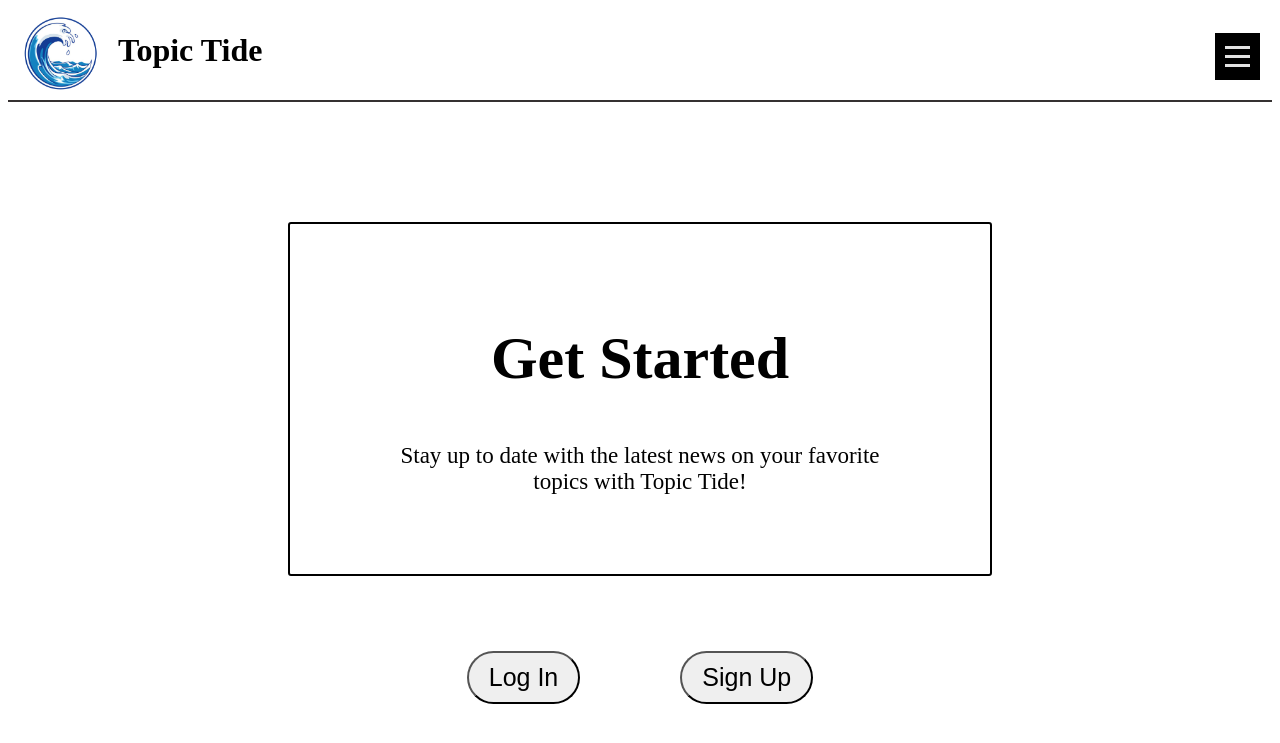
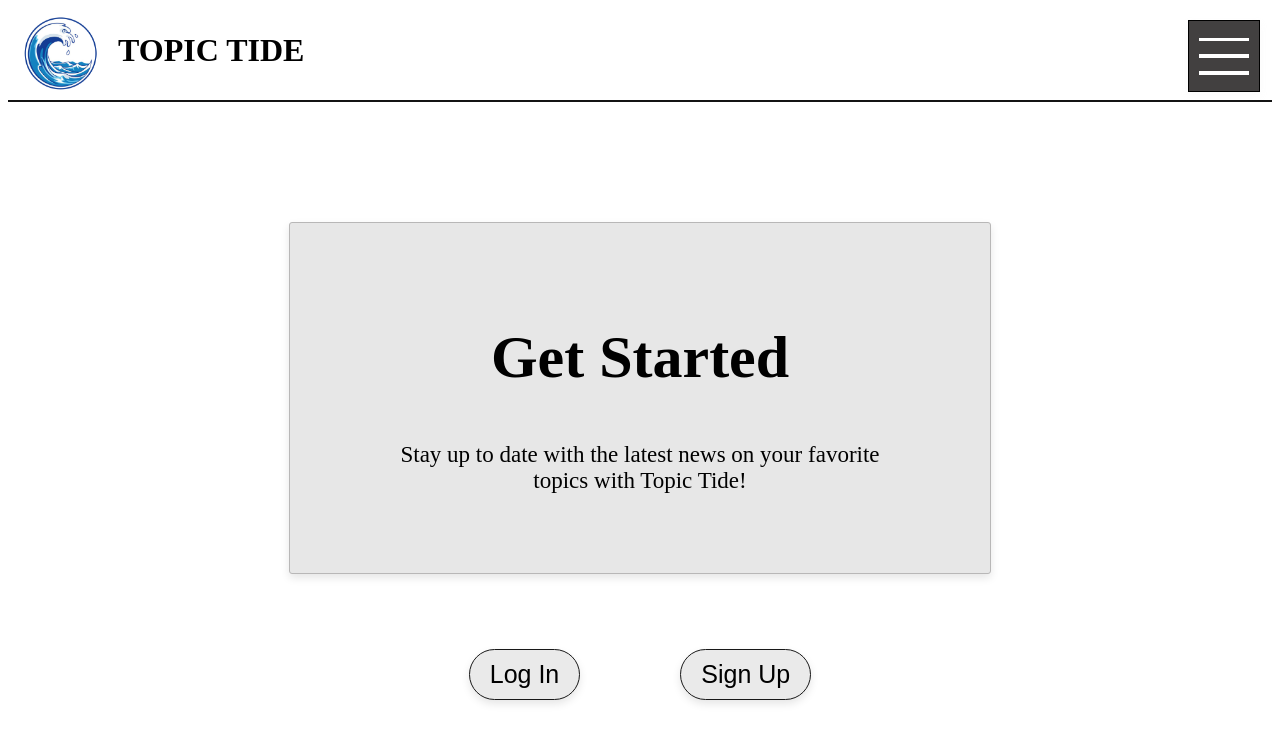
Before and after one commit to IzMo2000/TopicTide, a Flask app: page / in a window 1280 px wide. Shown: the top 743 px of the page. Run offline with Flask 3, Linux system fonts and the light colour scheme.

Commit message:
font edits

```diff
--- a/static/main.css
+++ b/static/main.css
@@ -17,6 +17,8 @@
    margin-top: 20px;
     left: 95px;
     margin-left: 20px;
+    font-family: 'Noto Serif JP', serif;
+    font-weight: 600;
   }
 
   main{
@@ -32,8 +34,8 @@
 
   .card {
 
-    background: white;
-    border: 2px solid black;
+    background: rgb(231, 231, 231);
+
     border-radius: 3px;
     margin: 50px auto;
     width: 500px;
@@ -43,6 +45,9 @@
     padding-left:100px;
     padding-right: 100px;
     margin-bottom: 75px;
+    border: 1.5px solid rgb(184, 183, 183);
+
+    box-shadow: 0 4px 8px rgba(0, 0, 0, 0.1);
 
 
   }
@@ -50,6 +55,7 @@
     display: flex;
     justify-content: center;
     height: 75px;
+
   }
 
   .container .centered-buttons button {
@@ -58,6 +64,9 @@
     border-radius: 40px;
     margin-left: 50px;
     margin-right: 50px;
+    border: 1.5px solid rgb(24, 24, 24);
+    background-color: rgb(234, 234, 234);
+    box-shadow: 0 4px 8px rgba(0, 0, 0, 0.1);
 
   }
 
@@ -68,18 +77,23 @@
   h2{
     font-size: 60px;
     text-align: center;
+    color: rgb(0, 0, 0);
+    font-family: 'Noto Serif JP', serif;
+
   }
 
   p{
     font-size: 23px;
     text-align: center;
+    color: rgb(0, 0, 0);
 
 
   }
 
   hr {
-    border: 1px solid rgb(53, 49, 49);
+    border: 1px solid rgb(20, 20, 20);
     margin-top: 5px;
+
 
   }
 
@@ -93,18 +107,25 @@
   flex-direction: column;
   cursor: pointer;
   position: absolute;
-  top: 33px;
+  top: 20px;
+  height: 50px;
+  width: 50px;
   right: 20px;
-  background-color: black;
+  background-color: rgb(66, 64, 64);
+  border: 1px solid black;
   padding: 10px;
+  box-shadow: 0 4px 8px rgba(207, 207, 207, 0.1);
+
+
 }
 
 
 .bar {
-  width: 25px;
-  height: 3px;
-  background-color: rgb(227, 227, 227);
-  margin: 3px 0;
+  width: 50px;
+  height: 7px;
+  background-color: white;
+  margin: 6.5px 0;
+
 
 }
 
--- a/templates/layout.html
+++ b/templates/layout.html
@@ -4,6 +4,7 @@
 <meta charset="utf-8">
 <meta name="viewport" content="width=device-width, initial-scale=1">
 <link rel="stylesheet" type="text/css" href="{{ url_for('static', filename='main.css') }}">
+<link href="https://fonts.googleapis.com/css2?family=Noto+Serif+JP:wght@400;700&display=swap" rel="stylesheet">
 </head>
 <body>
    <header>
@@ -11,7 +12,7 @@
     <a href="{{ url_for('start') }}">
     <img src="{{ url_for('static', filename='media/logo.png') }}" alt="Logo" class="logo">
     </a>
-    <h1 class = "title">Topic Tide</h1>
+    <h1 class = "title">TOPIC TIDE</h1>
 </div>
     <div class="navbar">
         <div class="hamburger-menu" onclick="toggleMenu()">
```
